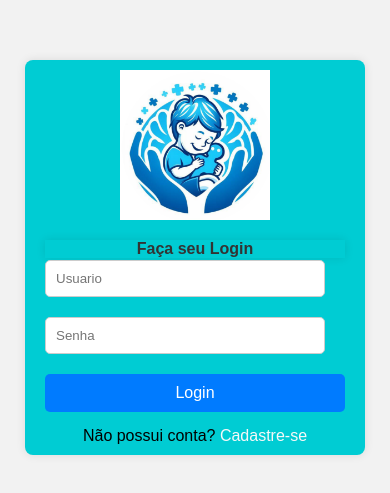
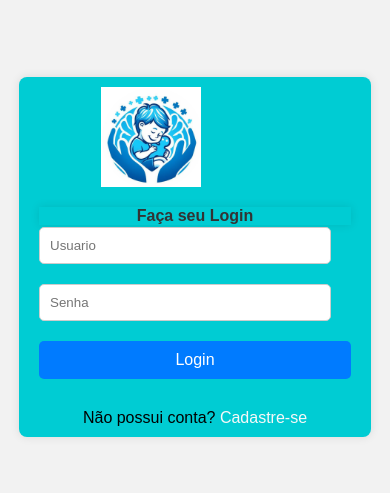
Before and after one commit to WIL010/InclusaoAzul, a plain HTML site: page LOGIN.html in a window 390 px wide. Shown: the part 165-658 px from the top of the page. Drawn offline with Linux system fonts and the light colour scheme.

Commit message:
Atualização: telas de cadastro/login responsivas

```diff
--- a/STYLE.css
+++ b/STYLE.css
@@ -18,13 +18,13 @@ body {
     padding: 10px 20px;
     width: 300px;
 }
+
 .Logo {
     width: 150px;
     height: auto;
-    align-self:center;
+    align-self: center;
     margin-left: 25%;
 }
-
 
 .login-container h3 {
     display: flex;
@@ -70,14 +70,26 @@ body {
     text-decoration: none;
 }
 
+/* Adicionando media queries para tornar o layout responsivo */
+
+@media screen and (max-width: 600px) {
+    .login-container {
+        width: 80%;
+    }
+    .Logo {
+        width: 100px;
+        margin-left: 20%;
+    }
+}
+
 /* Tela de Cadastro*/
-
 body {
     font-family: Arial, sans-serif;
     background-color: #f2f2f2;
     margin: 0;
     padding: 0;
 }
+
 .container {
     max-width: 400px;
     margin: 50px auto;
@@ -86,30 +98,43 @@ body {
     border-radius: 8px;
     box-shadow: 0 0 10px rgba(0, 0, 0, 0.1);
 }
+
 h2 {
     text-align: center;
     margin-bottom: 20px;
 }
+
 label {
     font-weight: bold;
 }
-input[type="text"], input[type="email"], input[type="password"] {
+
+input[type="text"],
+input[type="email"],
+input[type="password"],
+input[type="submit"] {
     width: 100%;
     padding: 10px;
     margin-bottom: 15px;
-    border: 1px solid #ccc;
     border-radius: 5px;
     box-sizing: border-box;
 }
+
 input[type="submit"] {
     background-color: #007bff;
     color: white;
-    padding: 10px 20px;
     border: none;
-    border-radius: 5px;
     cursor: pointer;
     font-size: 16px;
 }
+
 input[type="submit"]:hover {
-    background-color: #007bff;
+    background-color: #0056b3;
 }
+
+/* Adicionando regras de mídia para tornar o layout responsivo */
+
+@media screen and (max-width: 600px) {
+    .container {
+        margin: 20px auto;
+    }
+}
```
